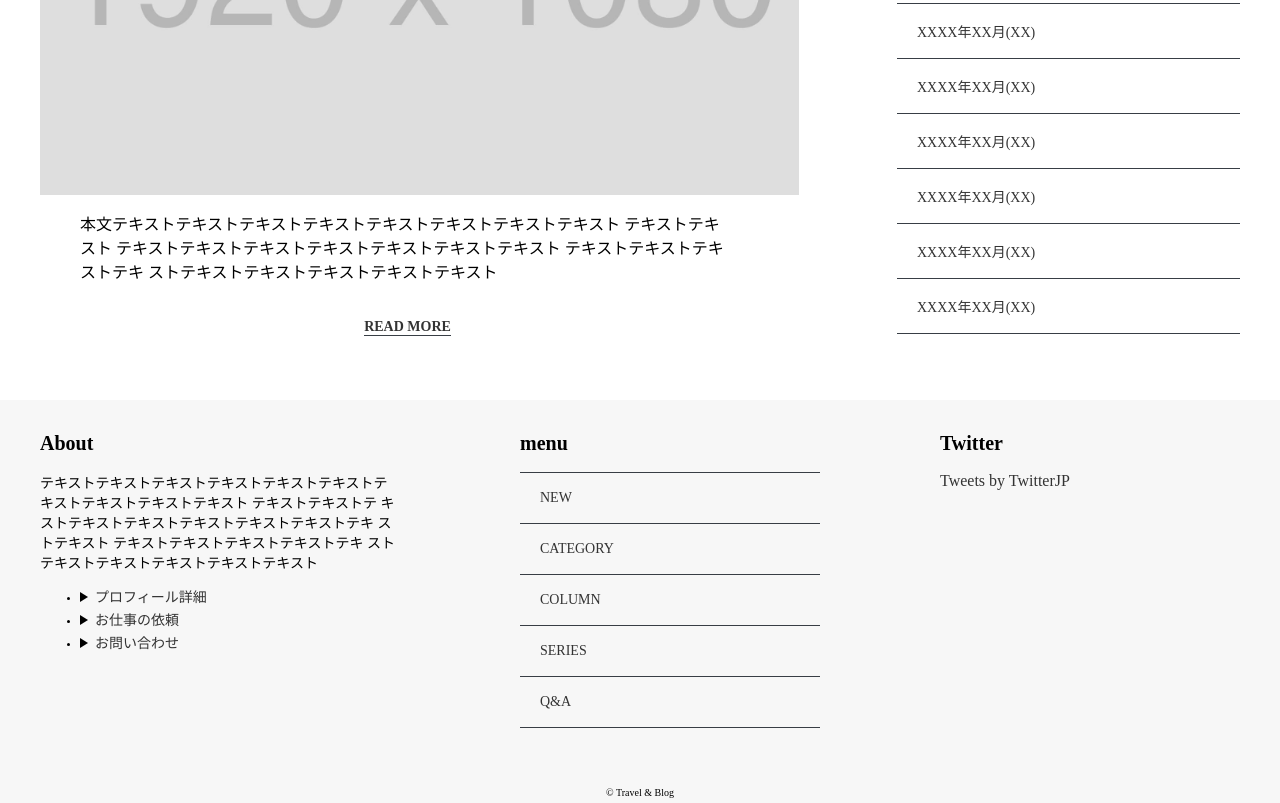
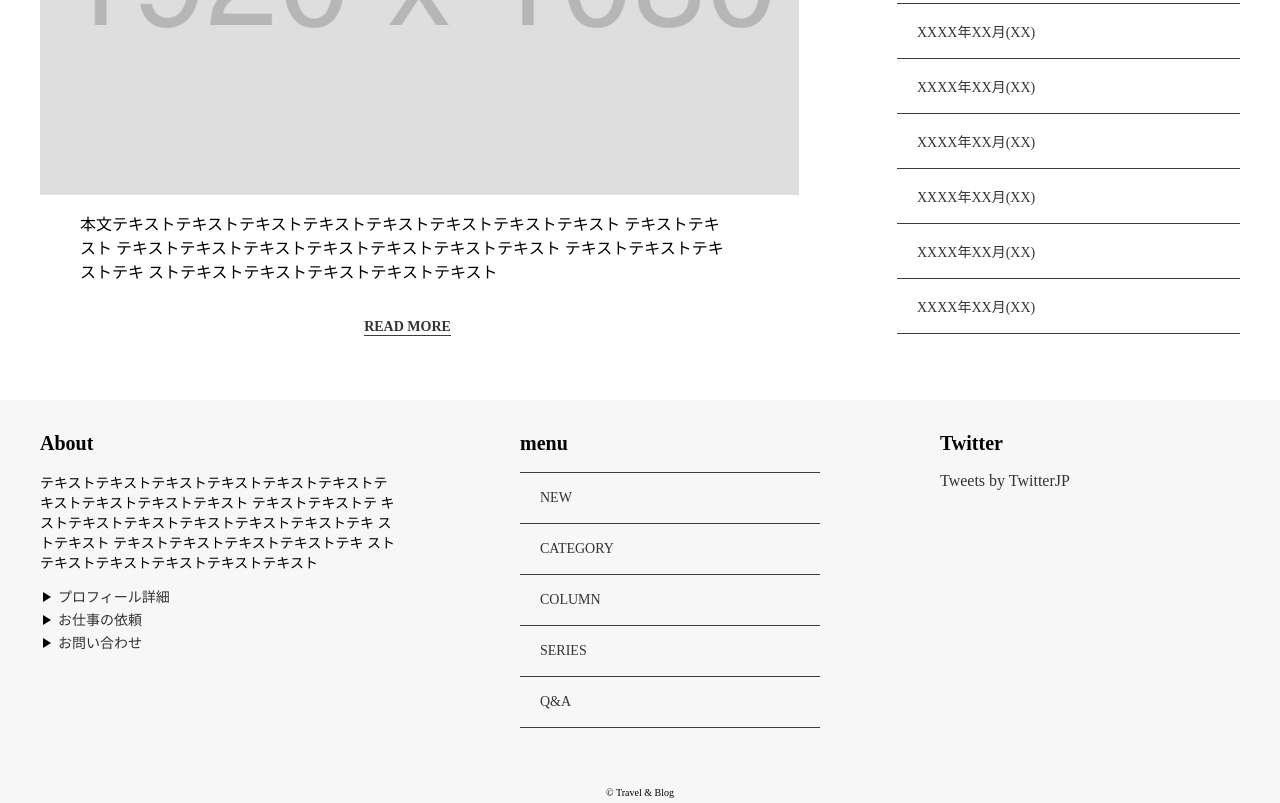
Before and after one commit to kuriyamaEngineer/code-jump-travel-blog, a plain HTML site: page index.html in a window 1280 px wide. Shown: the part 2193-2996 px from the top of the page. Drawn offline with Linux system fonts and the light colour scheme.

Commit message:
2024/01/05 kuriyama 指摘修正 リストの不要な・を削除

```diff
--- a/style.css
+++ b/style.css
@@ -435,6 +435,11 @@ a {
     text-align: center;
 }
 
+.about-wrap ul {
+    list-style: none;
+    padding-left: 3px;
+}
+
 footer {
     text-align: center;
     font-size: 10px;
```
